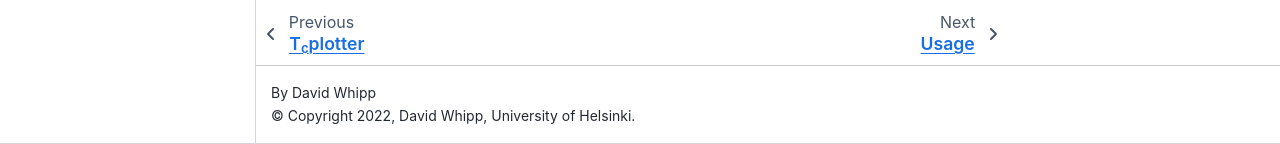
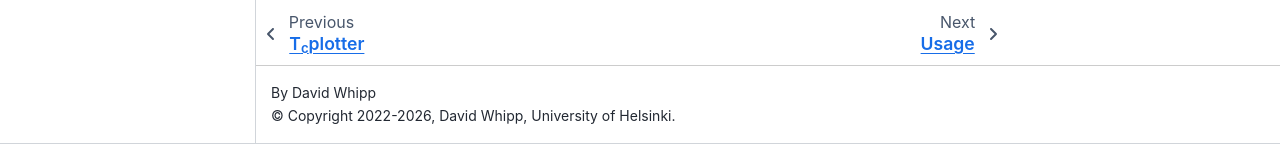
Before and after one commit to HUGG/tcplotter, a Sphinx documentation site: the page built from docs/installation.ipynb, in a window 1280 px wide and 900 px high, scrolled down 801 px. Shown: the part 756-900 px from the top of the window. Built offline with Sphinx 7.4.7 and the Sphinx Book theme 1.1.4, drawn with Linux system fonts in a browser that asks for light colours; some of the changed lines change nothing that is shown.

Commit message:
Update documentation build environment and copyright

```diff
--- a/docs/conf.py
+++ b/docs/conf.py
@@ -18,7 +18,7 @@
 # -- Project information -----------------------------------------------------
 
 project = 'tcplotter'
-copyright = '2022, David Whipp, University of Helsinki'
+copyright = '2022-2026, David Whipp, University of Helsinki'
 author = 'David Whipp'
 
 # -- General configuration ---------------------------------------------------
@@ -96,10 +96,10 @@
 pygments_style = "sphinx"
 
 # Allow errors
-execution_allow_errors = True
+nb_execution_allow_errors = True
 
 # Do not execute cells
-jupyter_execute_notebooks = "off"
+nb_execution_mode = "off"
 
 # Allow myst admonition style
 myst_admonition_enable = True
--- a/docs/requirements.txt
+++ b/docs/requirements.txt
@@ -1,14 +1,8 @@
-numpydoc
 sphinx-book-theme
-nbsphinx
 ipython
-jupyter-book
 myst-parser
 myst-nb
-sphinx_copybutton
 sphinx
-sphinx-thebe
-sphinx-togglebutton
 matplotlib
 numpy
 scipy
```
Also changed, not shown: .readthedocs.yaml.
